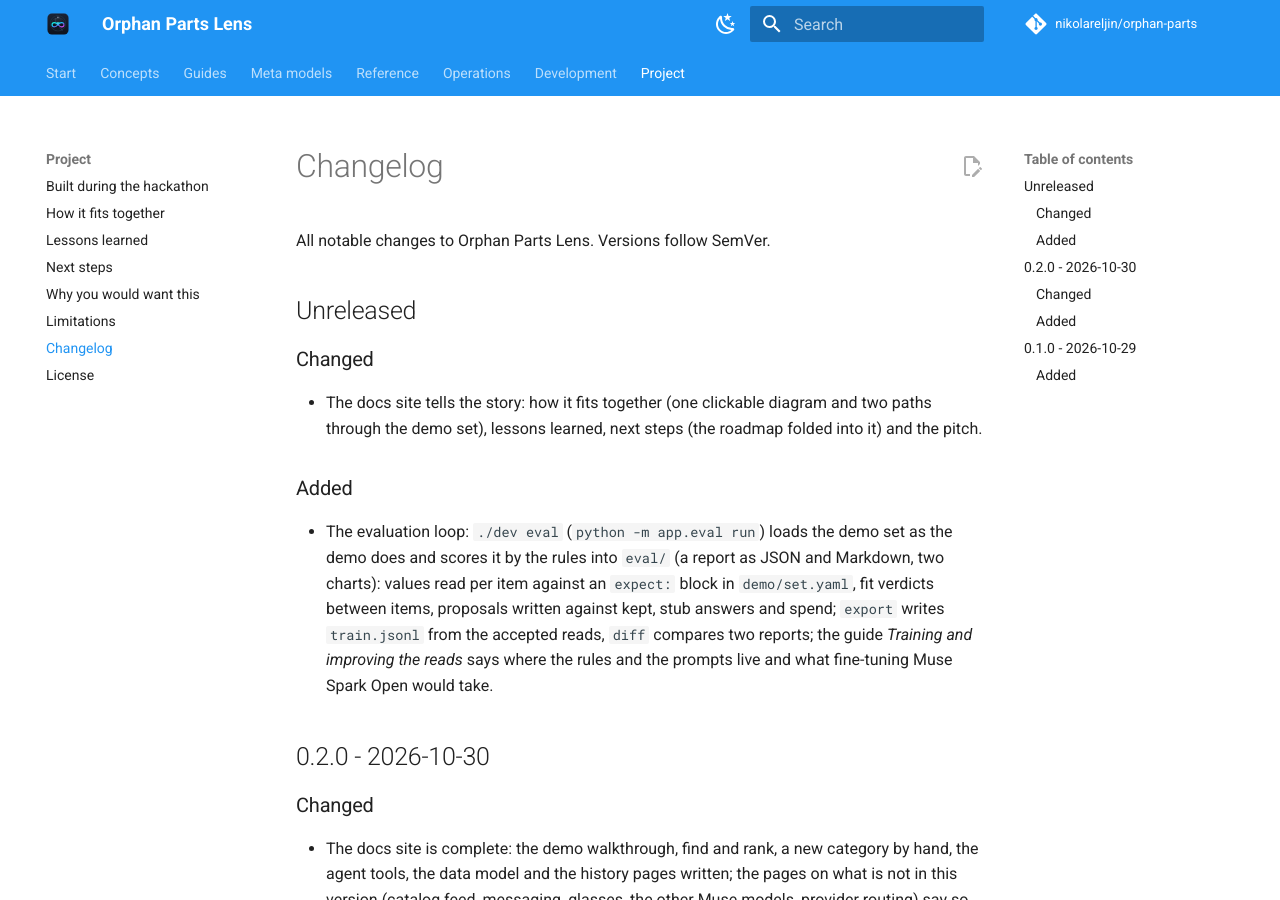
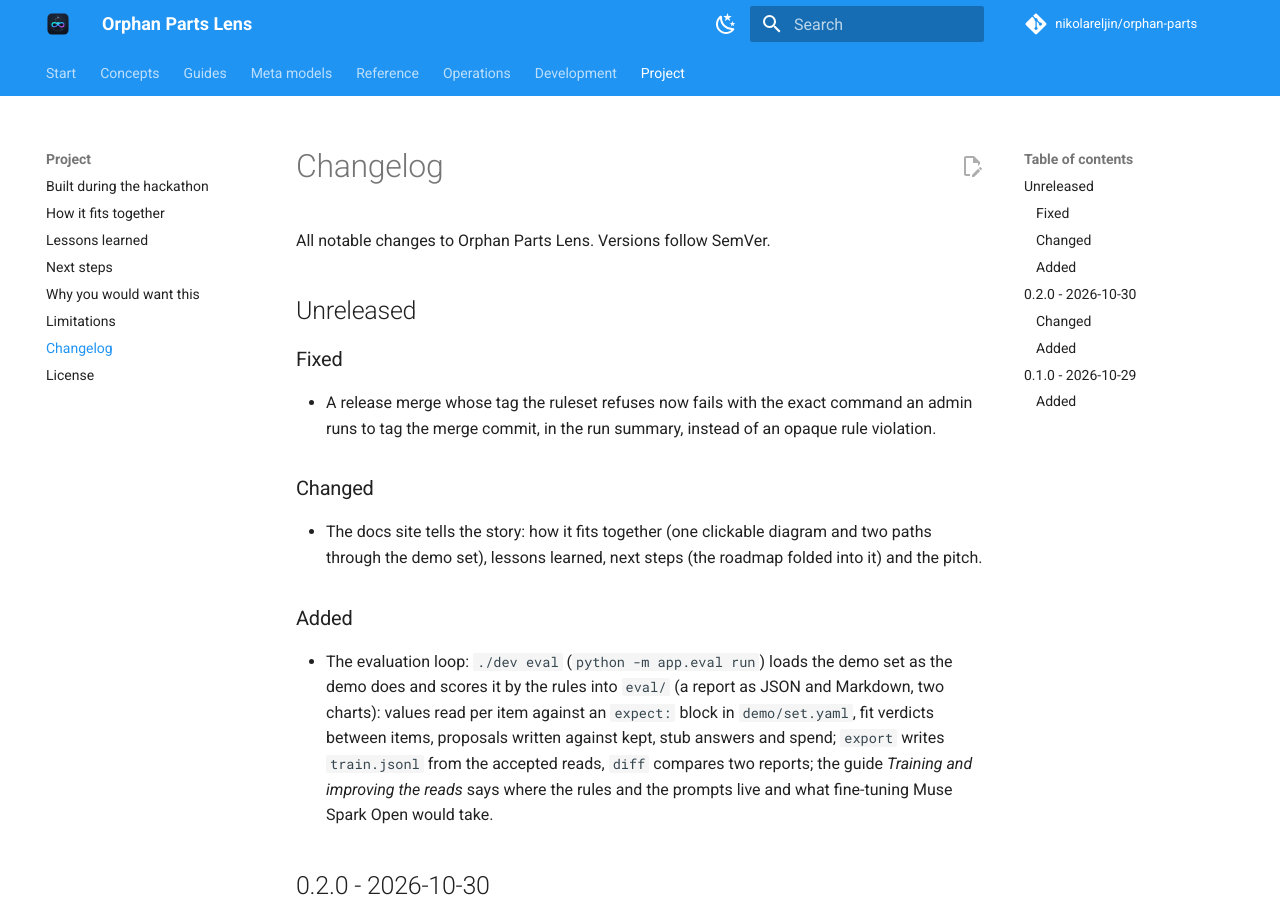
Before and after one commit to nikolareljin/orphan-parts, an MkDocs documentation site: the page built from docs/project/changelog.md, in a window 1280 px wide and 900 px high. Built offline with MkDocs 1.6.1 and Material for MkDocs 9.7.7, drawn with Linux system fonts in a browser that asks for light colours; comment, search, counter and statistics services are not loaded.

Commit message:
fix(release): a refused tag push says the command an admin runs

```diff
--- a/CHANGELOG.md
+++ b/CHANGELOG.md
@@ -3,6 +3,9 @@
 All notable changes to Orphan Parts Lens. Versions follow SemVer.
 
 ## Unreleased
+
+### Fixed
+- A release merge whose tag the ruleset refuses now fails with the exact command an admin runs to tag the merge commit, in the run summary, instead of an opaque rule violation.
 
 ### Changed
 - The docs site tells the story: how it fits together (one clickable diagram and two paths through the demo set), lessons learned, next steps (the roadmap folded into it) and the pitch.
```
Also changed, not shown: docs/development/ci.md (+7 -3 lines), 1 other file.
